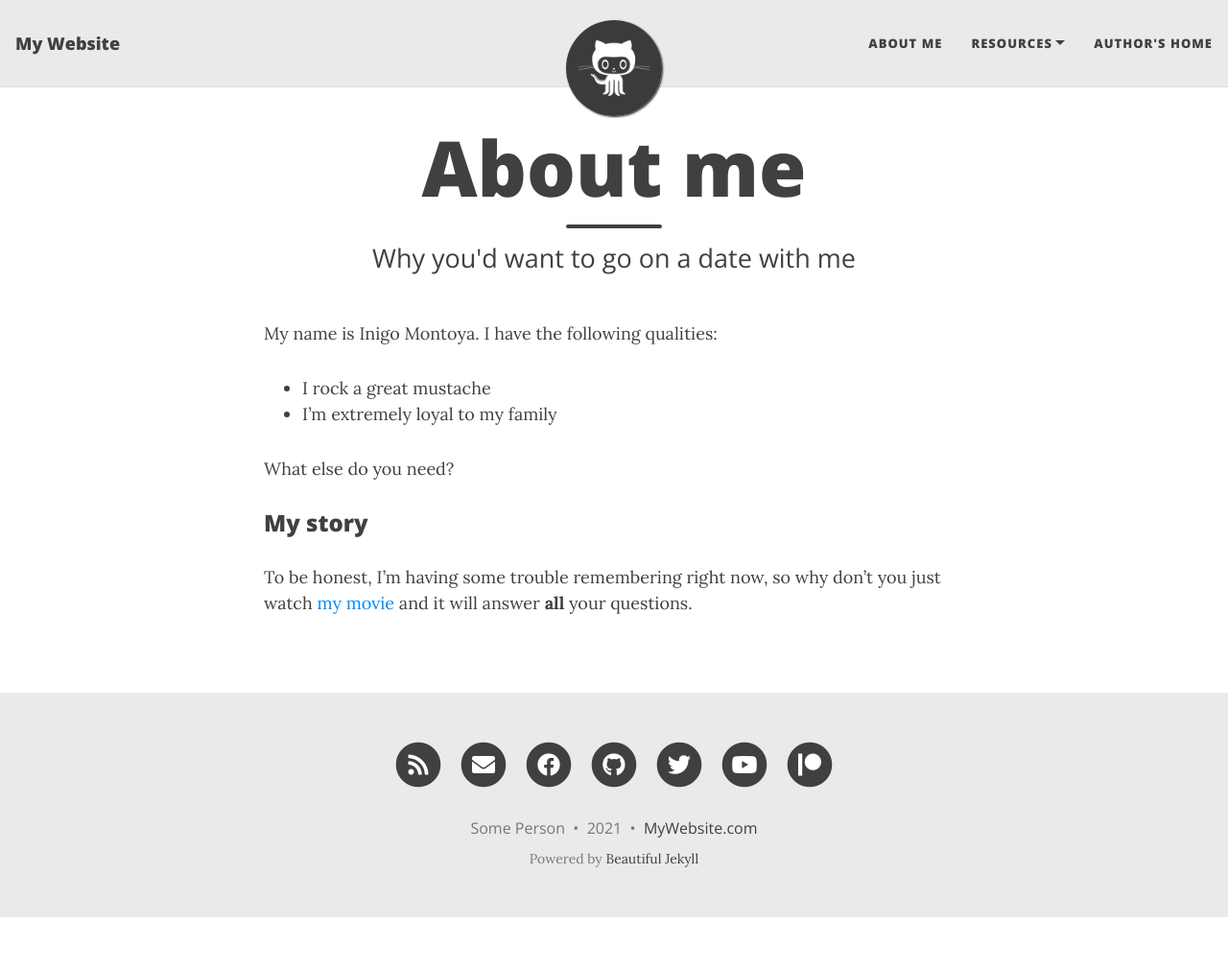
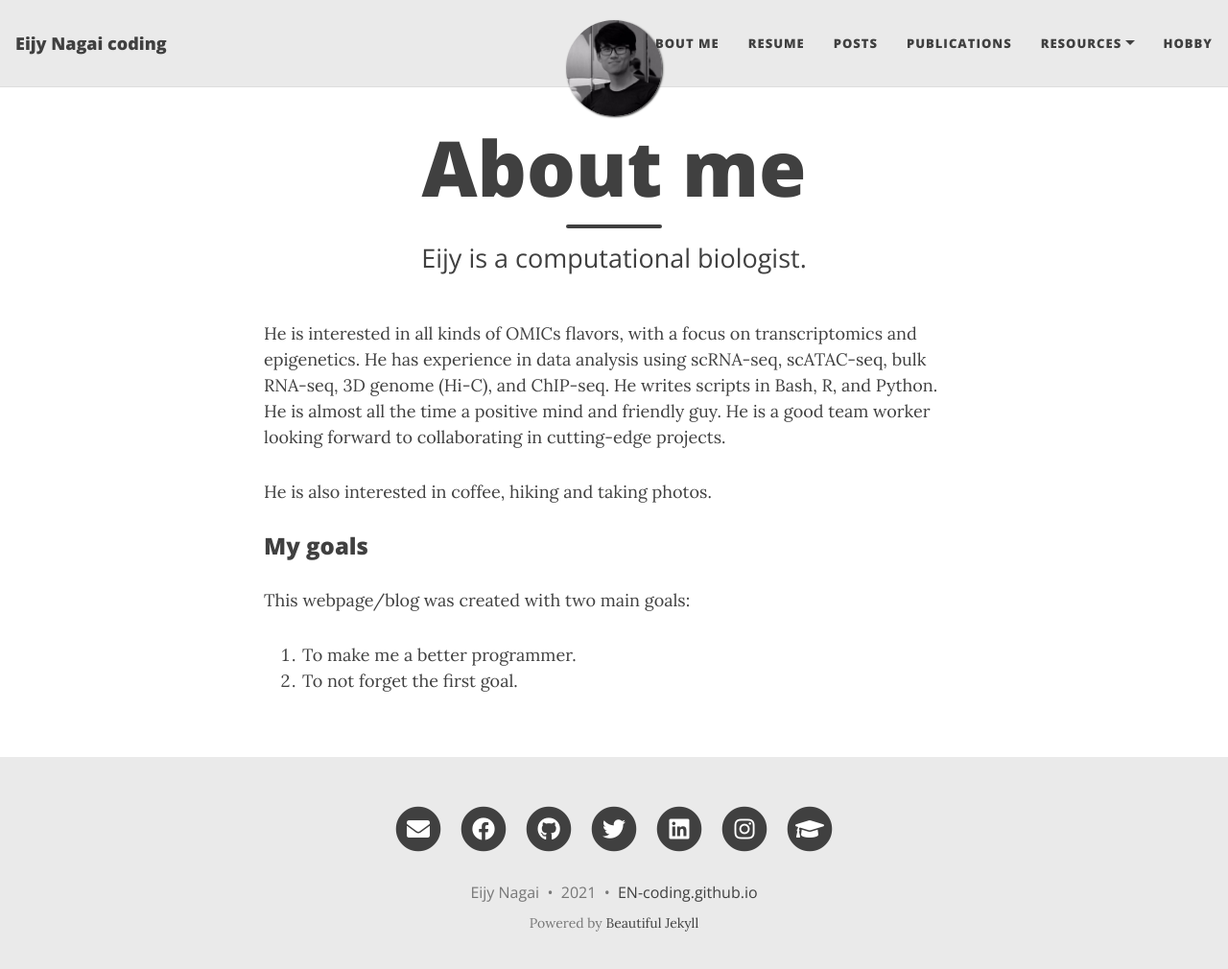
Before and after one commit to en-coding/en-coding.github.io, a Jekyll site: the page built from aboutme.md, in a window 1280 px wide and 1023 px high. Shown: the top 1010 px of the window at 96% size. Built offline with Jekyll 4.4.1, drawn with Linux system fonts in a browser that asks for light colours; nearby versions of some CDN libraries.

Commit message:
fix issues

```diff
--- a/_config.yml
+++ b/_config.yml
@@ -6,25 +6,29 @@
 # --- Required options --- #
 
 # Name of website
-title: My Website
+title: Eijy Nagai coding
 
 # Your name to show in the footer
-author: Some Person
+author: Eijy Nagai
 
 # --- List of links in the navigation bar --- #
 
 navbar-links:
+  Top: "https://en-coding.github.io/"
   About Me: "aboutme"
+  Resume: "resume"
+  Posts: "posts"
+  Publications: "publications"
   Resources:
     - Beautiful Jekyll: "https://beautifuljekyll.com"
     - Learn markdown: "https://www.markdowntutorial.com/"
-  Author's home: "https://deanattali.com"
+  Hobby: "hobby"
 
 # --- Logo --- #
 
 # Image to show in the navigation bar - works best with a square image
 # Remove this parameter if you don't want an image in the navbar
-avatar: "/assets/img/avatar-icon.png"
+avatar: "/assets/img/avatar.jpeg"
 
 # By default, the image is cut into a circle. You can disable this behaviour by setting 'round-avatar: false'
 round-avatar: true
@@ -39,19 +43,19 @@ round-avatar: true
 # Select the social network links that you want to show in the footer.
 # Uncomment the links you want to show and add your information to each one.
 social-network-links:
-  email: "someone@example.com"
-  facebook: deanattali
-  github: daattali
-  twitter: daattali
-  patreon: DeanAttali
-  youtube: c/daattali
+  email: "nagai@iqb.u-tokyo.ac.jp"
+  facebook: eijy.nagai
+  github: eijynagai
+  twitter: eijynagai
+  #patreon:
+  #youtube: c/daattali
 #  medium: yourname
 #  reddit: yourname
-#  linkedin: daattali
+  linkedin: enagai
 #  xing: yourname
 #  stackoverflow: "3943160/daattali"
 #  snapchat: deanat78
-#  instagram: deanat78
+  instagram: nagai2030
 #  spotify: yourname
 #  telephone: +14159998888
 #  steam: deanat78
@@ -61,24 +65,26 @@ social-network-links:
 #  calendly: yourname
 #  mastodon: instance.url/@username
 #  ORCID: your ORCID ID
-#  google-scholar: your google scholar
+  google-scholar: "https://scholar.google.com/citations?user=55GajMkAAAAJ&hl=en&oi=ao"
 
 # If you want to show a link to an RSS in the footer, add the site description here.
 # If you don't want to show an RSS link, remove the following line.
-rss-description: This website is a virtual proof that I'm awesome
+#rss-description: This website is a virtual proof that I'm awesome
 
 # --- General options --- #
 
 # Select which social network share links to show in posts
 share-links-active:
   twitter: true
-  facebook: true
   linkedin: true
+  email: true
+  instagram: true
+  facebook: false
   vk: false
 
 # How to display the link to your website in the footer
 # Remove this if you don't want a link in the footer
-url-pretty: "MyWebsite.com"
+url-pretty: "EN-coding.github.io"
 
 # Excerpt word length - Truncate the excerpt of each post on the feed page to the specified number of words
 excerpt_length: 50
@@ -90,7 +96,7 @@ feed_show_excerpt: true
 feed_show_tags: true
 
 # The keywords to associate with your website, for SEO purposes
-#keywords: "my,list,of,keywords"
+keywords: "bioinformatics,genomics,transcriptomics,epigenetics"
 
 # --- Colours / background image --- #
 
@@ -131,7 +137,7 @@ footer-link-col: "#404040"
 #gtag: ""
 
 # Fill in your Google Analytics ID to track your website using Google Analytics
-#google_analytics: ""
+#google_analytics: "G-P05V4PMZWH"
 
 # Google Tag Manager ID
 #gtm: ""
@@ -187,7 +193,7 @@ date_format: "%B %-d, %Y"
 # --- You don't need to touch anything below here (but you can if you want) --- #
 
 # Output options (more information on Jekyll's site)
-timezone: "America/Toronto"
+timezone: "Asia/Tokyo"
 markdown: kramdown
 highlighter: rouge
 permalink: /:year-:month-:day-:title/
--- a/aboutme.md
+++ b/aboutme.md
@@ -1,16 +1,16 @@
 ---
 layout: page
 title: About me
-subtitle: Why you'd want to go on a date with me
+subtitle:  Eijy is a computational biologist.
 ---
 
-My name is Inigo Montoya. I have the following qualities:
+He is interested in all kinds of OMICs flavors, with a focus on transcriptomics and epigenetics. He has experience in data analysis using scRNA-seq, scATAC-seq, bulk RNA-seq, 3D genome (Hi-C), and ChIP-seq. He writes scripts in Bash, R, and Python. He is almost all the time a positive mind and friendly guy. He is a good team worker looking forward to collaborating in cutting-edge projects.
 
-- I rock a great mustache
-- I'm extremely loyal to my family
+He is also interested in coffee, hiking and taking photos.
 
-What else do you need?
 
-### My story
+### My goals
 
-To be honest, I'm having some trouble remembering right now, so why don't you just watch [my movie](https://en.wikipedia.org/wiki/The_Princess_Bride_%28film%29) and it will answer **all** your questions.
+This webpage/blog was created with two main goals:
+1. To make me a better programmer.
+2. To not forget the first goal.
```
Also changed, not shown: index.html (+67 -5 lines), README.md, assets/img/avatar.jpeg (added).
